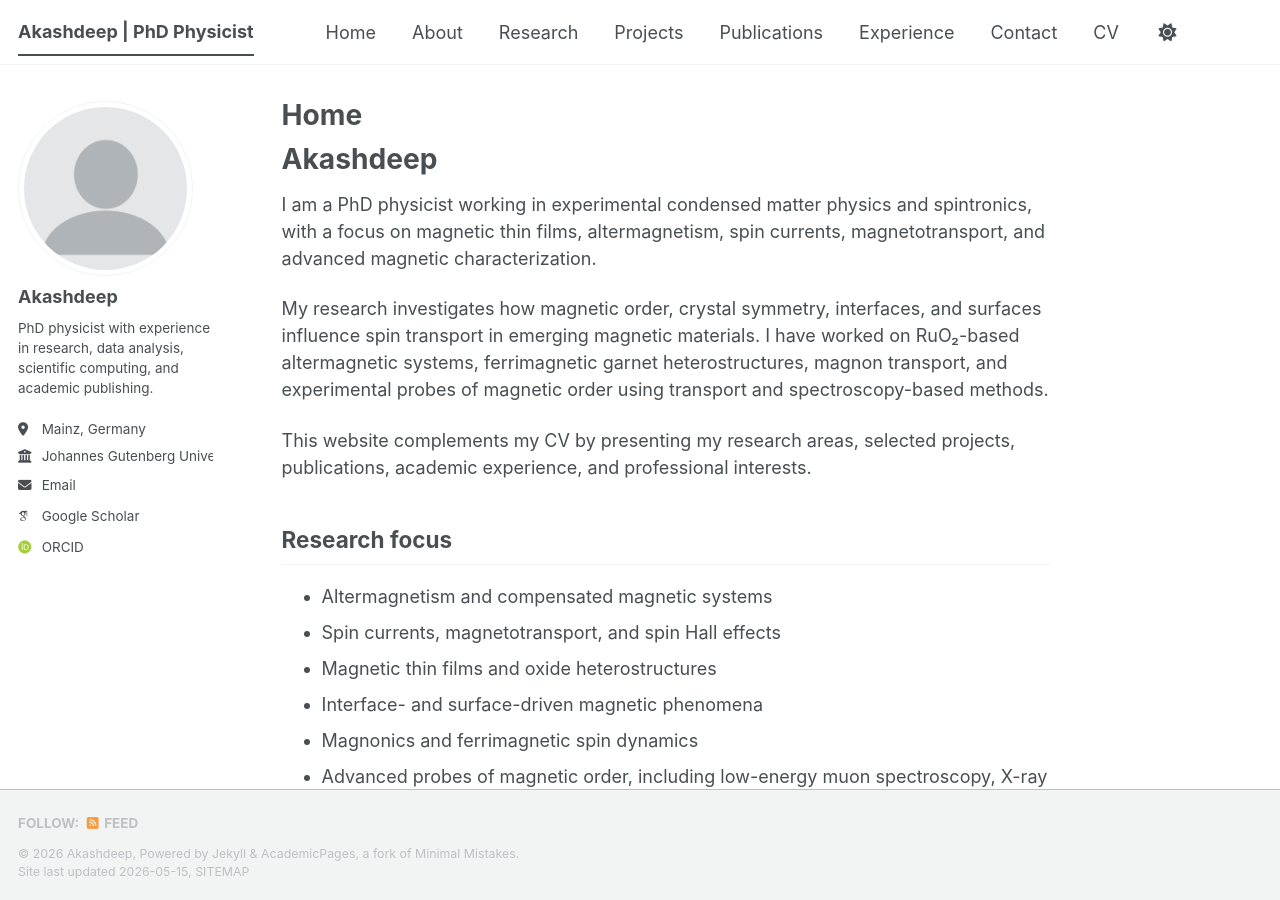
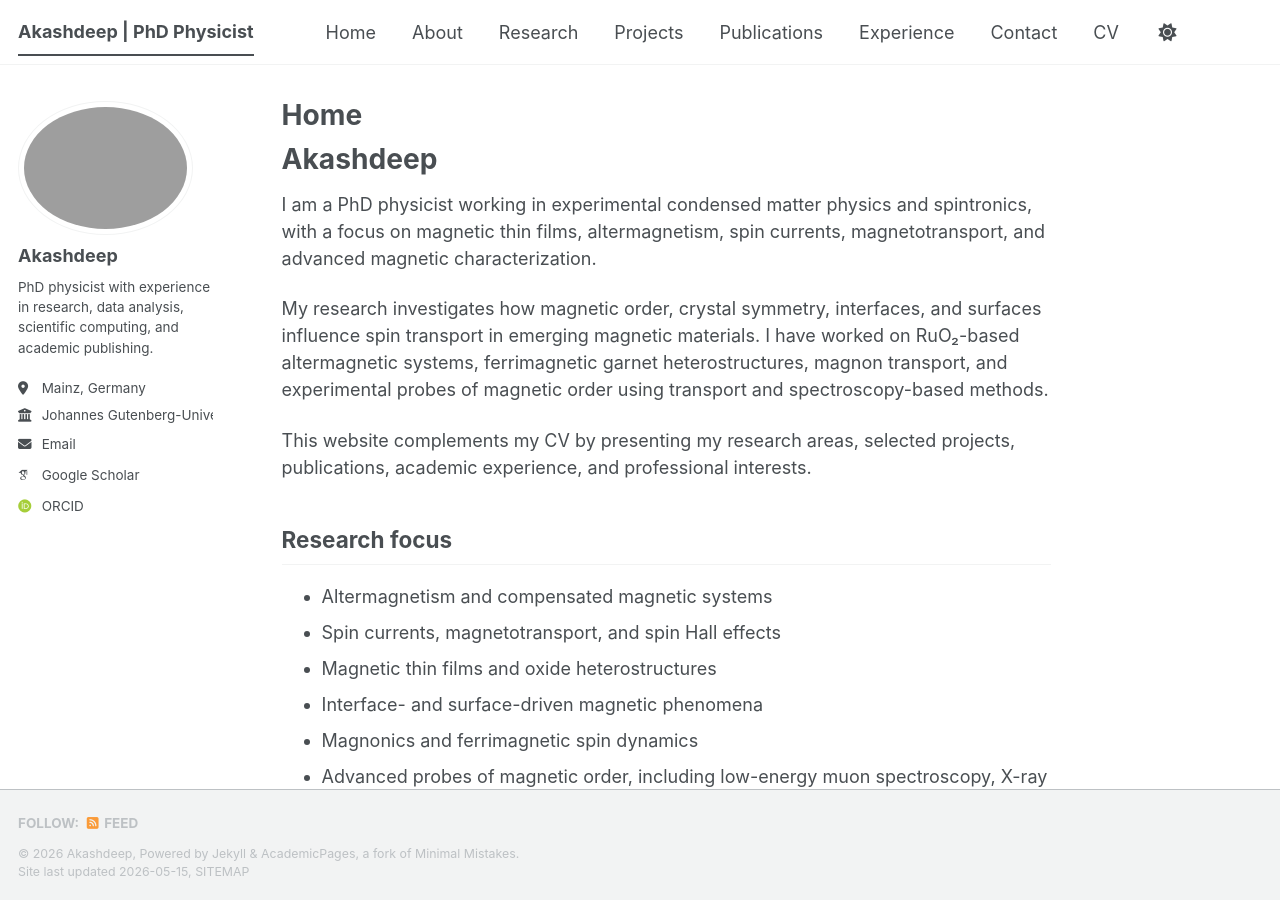
Before and after one commit to a-akashdeep/a-akashdeep, a Jekyll site: the page built from _pages/home.md, in a window 1280 px wide and 900 px high. Built offline with Jekyll 4.4.1, drawn with Linux system fonts in a browser that asks for light colours; some web fonts are replaced; a script bundle is joined from its source files by our own code; library files that are not in the unit come from our copies.

Commit message:
Update author profile information in config

```diff
--- a/_config.yml
+++ b/_config.yml
@@ -23,12 +23,12 @@
 #               Additional customization can be done by editing /_includes/author-profile.html
 author:
   # Biographic information
-  avatar           : "profile.png"
+  avatar           : "profile.jpg"
   name             : "Akashdeep"
   pronouns         : # example: "she/her"
   bio              : "PhD physicist with experience in research, data analysis, scientific computing, and academic publishing."
   location         : "Mainz, Germany"
-  employer         : "Johannes Gutenberg University of Mainz"
+  employer         : "Johannes Gutenberg-Universität Mainz"
   uri              : # URL
   email            : "ghalayan.akashdeep@gmail.com"
 
```
